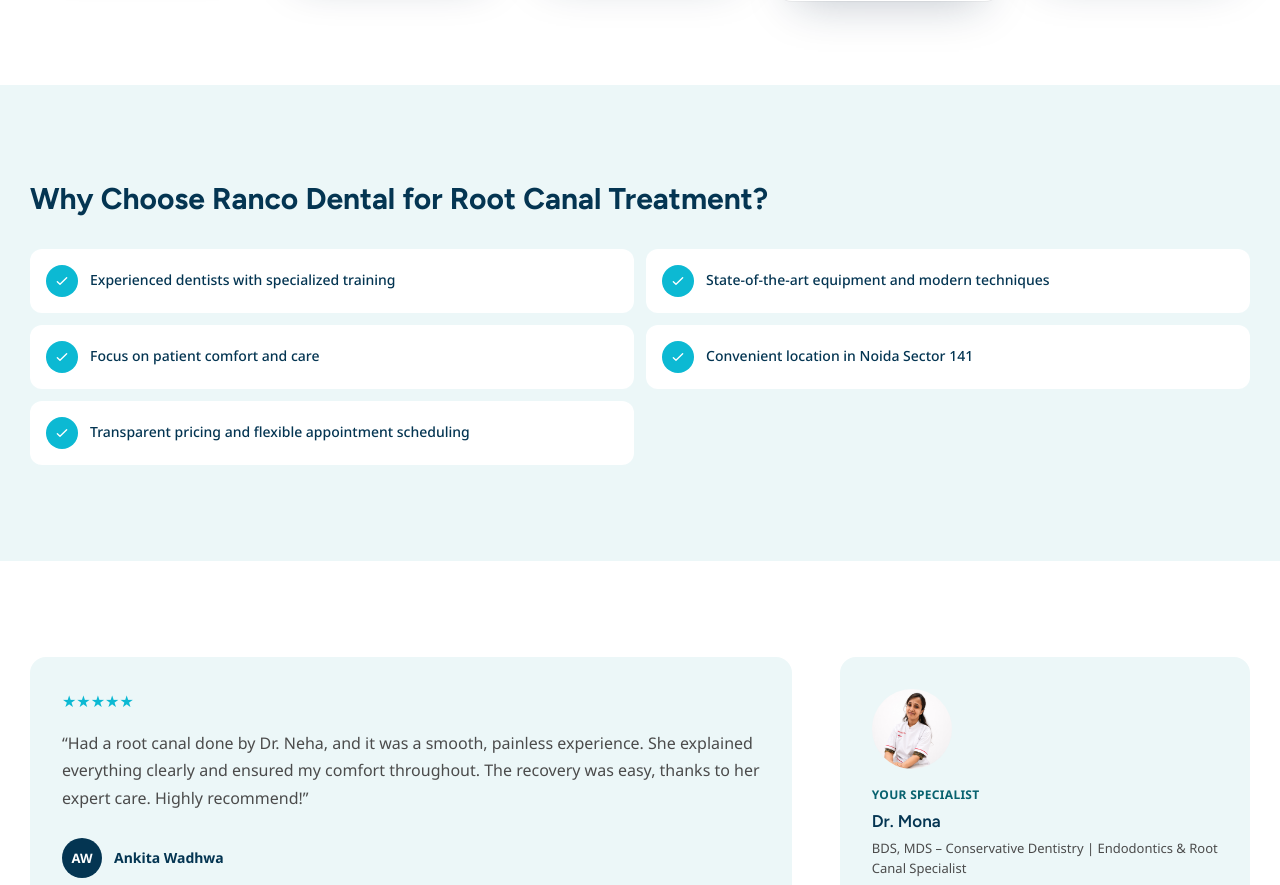
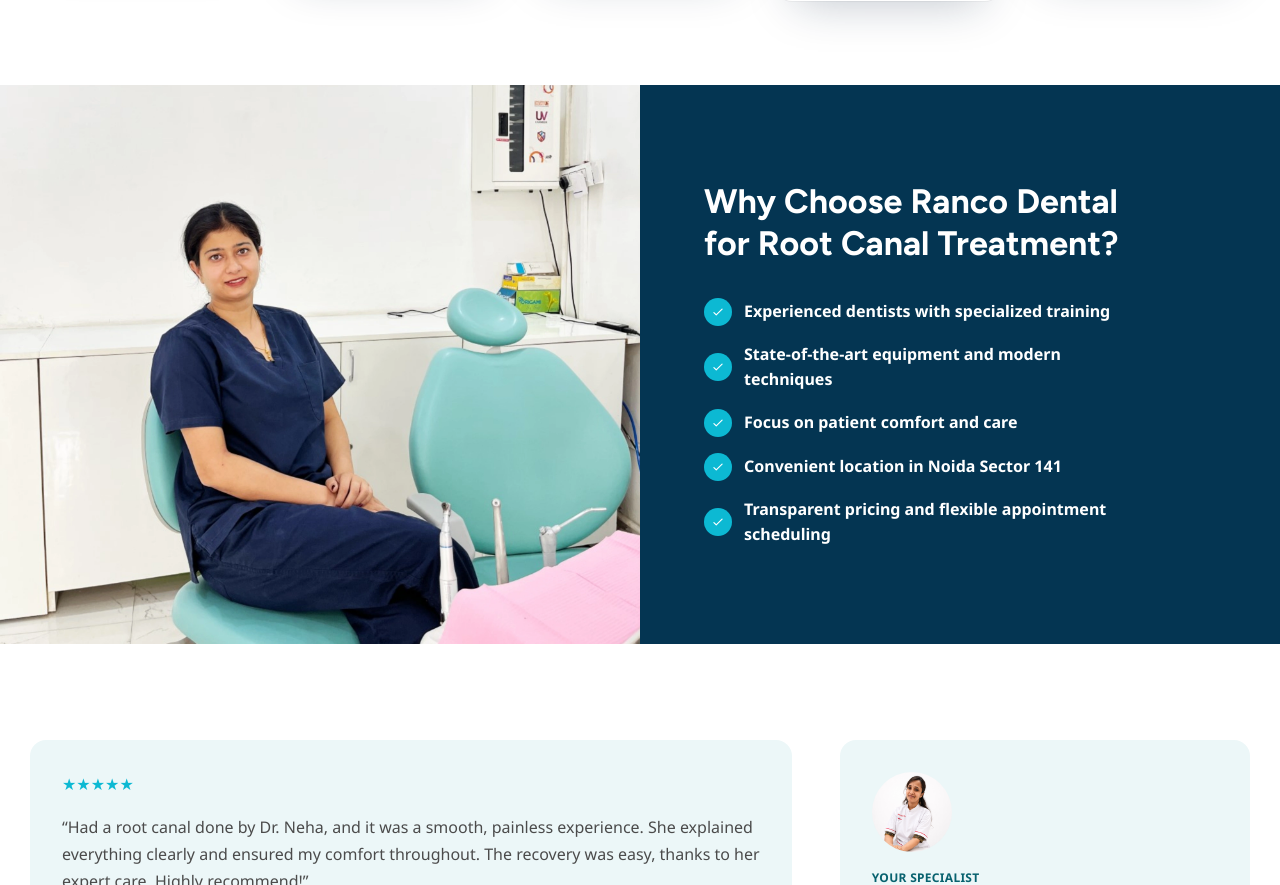
Before and after one commit to Sk-buddy/Ranco-Dental, a Next.js app: page /rct-dentist-noida/ in a window 1280 px wide. Shown: the part 2077-2962 px from the top of the page. Built offline with nearby package versions, Linux system fonts and the light colour scheme.

Commit message:
Redesign Why Choose Us section as a full-bleed photo + navy checklist banner

```diff
--- a/src/components/TreatmentTemplate.tsx
+++ b/src/components/TreatmentTemplate.tsx
@@ -152,13 +152,34 @@
         </section>
       )}
 
-      {/* Why choose us */}
-      <section className="bg-[var(--color-tint)] py-16 sm:py-24">
-        <div className="container">
-          <h2 className="text-[24px] font-bold leading-[1.2] text-[var(--color-navy)] sm:text-[30px]">
-            Why Choose Ranco Dental for {shortName}?
-          </h2>
-          <ChecklistGrid items={whyChooseUs} />
+      {/* Why choose us — full-bleed photo + navy checklist banner */}
+      <section className="bg-[var(--color-navy)]">
+        <div className="grid grid-cols-1 lg:grid-cols-2">
+          <div className="relative h-[280px] sm:h-[380px] lg:h-auto">
+            <Image
+              src="/images/hero-1.webp"
+              alt="Dentist at Ranco Dental Clinic ready for a treatment"
+              fill
+              sizes="(min-width: 1024px) 50vw, 100vw"
+              className="object-cover object-[30%_25%]"
+            />
+          </div>
+
+          <div className="flex flex-col justify-center px-6 py-14 sm:px-10 sm:py-20 lg:px-16 lg:py-24">
+            <h2 className="max-w-md text-[24px] font-bold leading-[1.25] text-white sm:text-[30px] lg:text-[34px]">
+              Why Choose Ranco Dental for {shortName}?
+            </h2>
+            <ul className="mt-8 flex max-w-md flex-col gap-4">
+              {whyChooseUs.map((item) => (
+                <li key={item} className="flex items-center gap-3">
+                  <span className="flex h-7 w-7 shrink-0 items-center justify-center rounded-full bg-[var(--color-teal)]">
+                    <CheckIcon className="h-3.5 w-3.5 text-white" />
+                  </span>
+                  <span className="text-[15px] font-semibold text-white sm:text-[16px]">{item}</span>
+                </li>
+              ))}
+            </ul>
+          </div>
         </div>
       </section>
 
```
